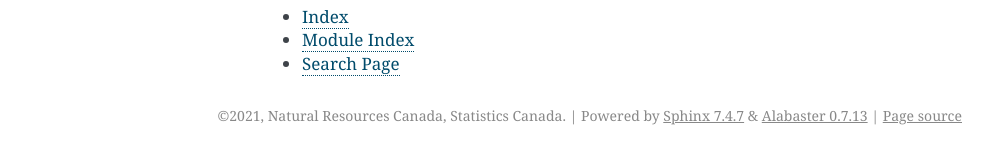
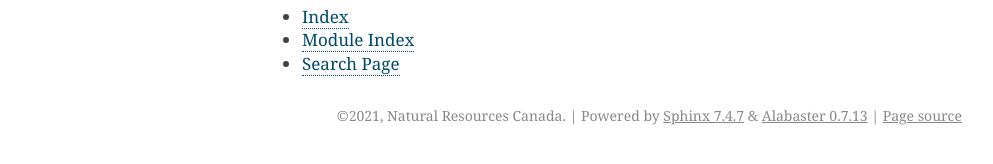
Before and after one commit to canmet-energy/btap_ml, a Sphinx documentation site: the page built from docs/index.rst, in a window 1280 px wide. Shown: the part 596-760 px from the top of the page, without its empty margins (148-1141 px from the left). Built offline with Sphinx 7.4.7, drawn with Linux system fonts in a browser that asks for light colours.

Commit message:
Remove StatCan from copyright notice.

```diff
--- a/docs/conf.py
+++ b/docs/conf.py
@@ -18,7 +18,7 @@
 # -- Project information -----------------------------------------------------
 
 project = 'Building Technology Assessment Platform: Machine Learning Implementation'
-copyright = '2021, Natural Resources Canada, Statistics Canada'
+copyright = '2021, Natural Resources Canada'
 author = 'Natural Resources Canada, Statistics Canada'
 
 
```
